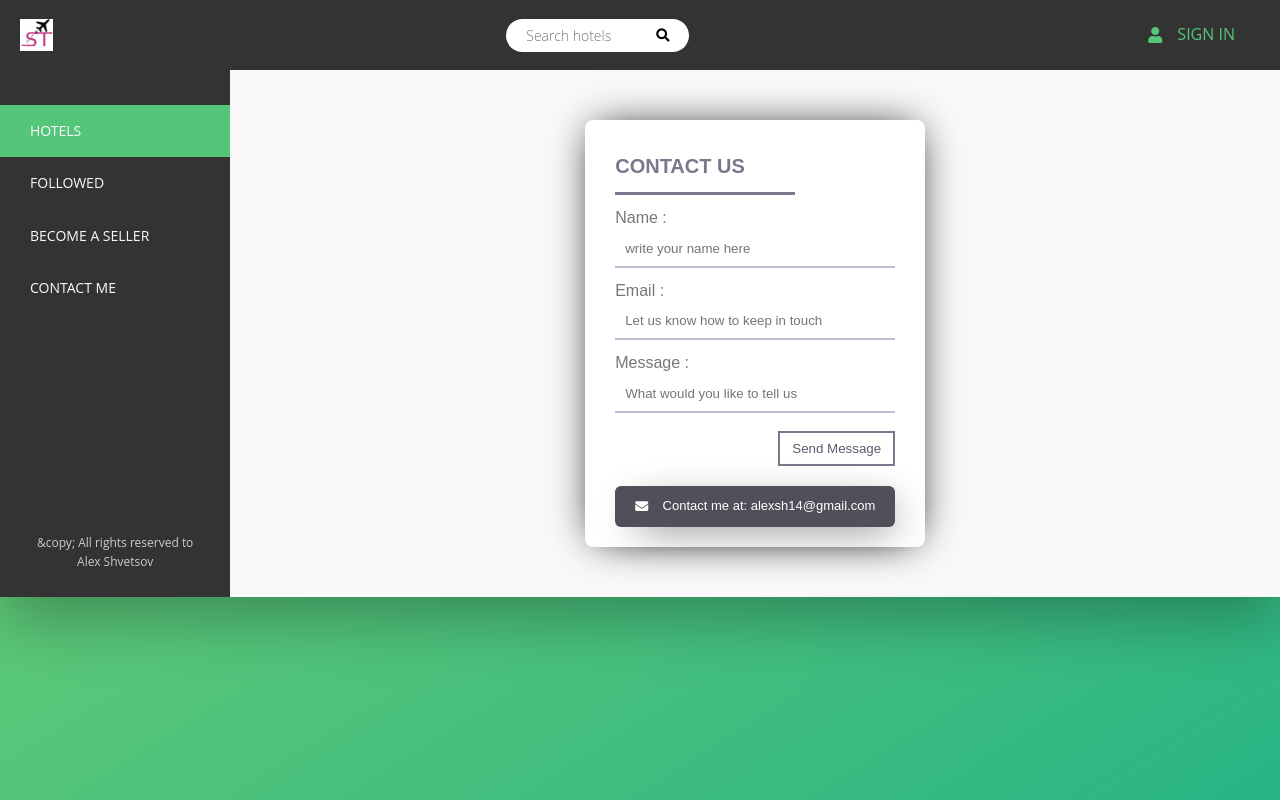
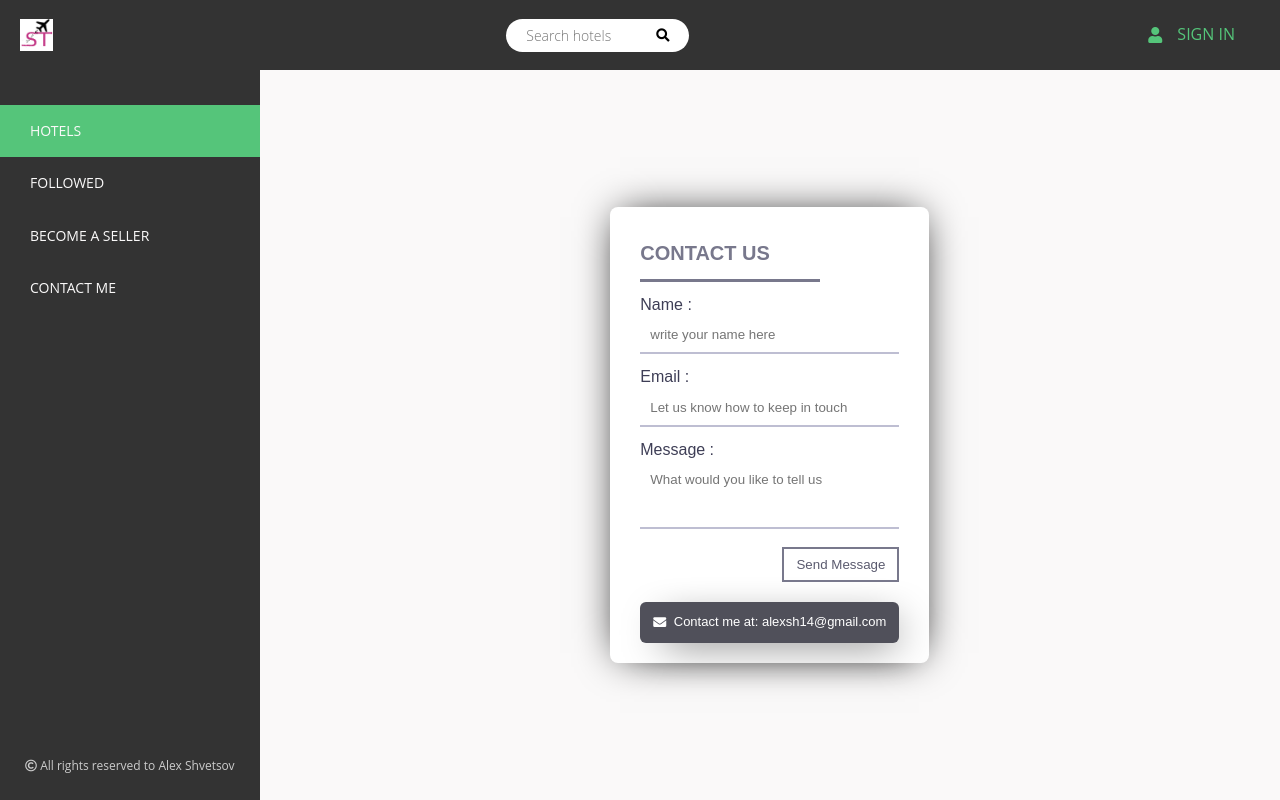
Before and after one commit to alexshvetsov/Shvetsov-tours, a React (Create React App) app in the folder frontend/: page /contact in a window 1280 px wide. Built offline with nearby package versions, Linux system fonts and the light colour scheme.

Commit message:
version 1.0 fixed version

```diff
--- a/frontend/src/app.scss
+++ b/frontend/src/app.scss
@@ -50,10 +50,11 @@ body {
   background-color: $--color-grey-light-1;
   box-shadow: $--shadow-dark;
 }
-@media only screen and (max-width: 90em) {
+@media only screen and (max-width: 900px) {
   .app {
     margin: 0;
-    height: fit-content;
+    min-height: fit-content;
+
     max-width: 100%;
     width: 100%;
   }
@@ -70,14 +71,14 @@ main {
   }
 }
 
-.sidebar {
-  background-color: var(--color-grey-dark-1);
+// .sidebar {
+//   background-color: var(--color-grey-dark-1);
 
-  flex: 0 0 18%;
-  display: flex;
-  flex-direction: column;
-  justify-content: space-between;
-}
+//   flex: 0 0 18%;
+//   display: flex;
+//   flex-direction: column;
+//   justify-content: space-between;
+// }
 
 .main-area {
   // flex:1 will make the item take all the row
--- a/frontend/src/components/header/header.scss
+++ b/frontend/src/components/header/header.scss
@@ -16,6 +16,7 @@
     display: none;
     height: 3.25rem;
 
+    z-index: 111;
     padding: 0.2rem 0.5rem;
     border: none;
     border-radius: 0.5rem;
@@ -23,7 +24,6 @@
         display: flex;
         flex-direction: column;
         justify-content: space-evenly;
-        z-index: 111;
     }
 }
 .bar1,
--- a/frontend/src/components/sidebar/Sidebar.js
+++ b/frontend/src/components/sidebar/Sidebar.js
@@ -23,7 +23,9 @@ const Sidebar = ({ history }) => {
                 setActiveLink('new')
                 break;
             case '/hotels/followed':
-                setActiveLink('followed')
+                if (userInfo) {
+                    setActiveLink('followed')
+                }
 
                 break;
             case '/Contact':
@@ -69,8 +71,8 @@ const Sidebar = ({ history }) => {
             </ul>
 
             <div className="legal">
-               {history.location.pathname.includes('hotel/')?'&copy; All rights reserved to Trillo 2017 and Alex Shvetsov':'&copy; All rights reserved to Alex Shvetsov'}
-                    </div>
+                <i class="far fa-copyright"></i>  {history.location.pathname.includes('hotel/') ? `All rights reserved to Trillo 2017 and Alex Shvetsov` : ' All rights reserved to Alex Shvetsov'}
+            </div>
         </nav>
 
     )
--- a/frontend/src/components/sidebar/sidebar.scss
+++ b/frontend/src/components/sidebar/sidebar.scss
@@ -2,11 +2,16 @@
 
 .sidebar{
     background-color: $--color-grey-dark-1;
-    flex: 0 0 18%;
+    // flex: 0 0 18%;
     display: flex;
     flex-direction: column;
     justify-content: space-between;
 }
+@media only screen and (max-width: 900px) {
+    .sidebar {
+      max-height: fit-content !important;
+    }
+  }
 
 
 
@@ -17,17 +22,17 @@
 
     @media only screen and (max-width:$bp-medium){
         display: flex;
+        visibility: hidden;
         margin: 0;
         height: 0;
+        opacity: 0;
         transition: all 1s;
     }
 
 
     &__item{
         position: relative;
-
         &:not(:last-child){
-
             @media only screen and (max-width:$bp-medium){
                 margin-bottom: 0;
             }
@@ -60,9 +65,10 @@
     }
 
 
-    &__item:active::before {
-        background-color: $--color-primary-light;
-    }
+    // &__item:active::before {
+    //     background-color: $--color-primary-light;
+    // }
+
 
 
     &__link:link,
@@ -112,6 +118,9 @@
     color: $--color-grey-light-4;
     text-align: center;
     padding: 2.5rem;
+    &>i{
+        display: inline;
+    }
 
     @media only screen and (max-width:$bp-medium){
         display: none;
@@ -120,10 +129,15 @@
 }
 
 .expend-nav{
+
     height: 5rem;
+    opacity: 1;
+    visibility: visible;
     transition: all 1s;
     @media only screen and (max-width:$bp-small){
         height: 6rem;
+        opacity: 1;
+        visibility: visible;
         transition: all 1s;
     }
 }
--- a/frontend/src/screens/contactUs/ContactUs.js
+++ b/frontend/src/screens/contactUs/ContactUs.js
@@ -17,11 +17,11 @@ const ContactUs = () => {
 
     const postMessage = async (e) => {
         e.preventDefault();
-        if(name.length===0 ||email.length===0 ||message.length===0){
+        if (name.length === 0 || email.length === 0 || message.length === 0) {
             setShowErrors(true)
             return
         }
-        dispatch(createHotelAction({name,email,message}))
+        dispatch(createHotelAction({ name, email, message }))
         setShowModal(true)
         setShowErrors(false)
 
@@ -38,28 +38,31 @@ const ContactUs = () => {
                     Contact Us
                 </h1>
                 <div className="contact-us__input-area">
-                <label htmlFor="name" className="contact-us__label">Name :{(showErrors && name.length===0) && <p className="contact-us__error">&nbsp; *</p>} </label>
+                    <label htmlFor="name" className="contact-us__label">Name :{(showErrors && name.length === 0) && <p className="contact-us__error">&nbsp; *</p>} </label>
                     <input placeholder='write your name here' type="text"
                         name='name' className="contact-us__input"
                         onChange={(e) => setName(e.target.value)} value={name}
-                required/>
+                        required />
                 </div>
                 <div className="contact-us__input-area">
-                <label htmlFor="email" className="contact-us__label">Email :{(showErrors && name.length===0) && <p className="contact-us__error">&nbsp; *</p>}</label>
+                    <label htmlFor="email" className="contact-us__label">Email :{(showErrors && name.length === 0) && <p className="contact-us__error">&nbsp; *</p>}</label>
                     <input placeholder='Let us know how to keep in touch'
                         type="email" name='email' className="contact-us__input"
                         onChange={(e) => setEmail(e.target.value)} value={email}
-                 required/>
+                        required />
                 </div>
                 <div className="contact-us__input-area">
-                <label htmlFor="message" className="contact-us__label">Message :{(showErrors && name.length===0) && <p className="contact-us__error">&nbsp; *</p>}</label>
-                <input placeholder='What would you like to tell us'
+                    <label htmlFor="message" className="contact-us__label">Message :{(showErrors && name.length === 0) && <p className="contact-us__error">&nbsp; *</p>}</label>
+                    {/* <input placeholder='What would you like to tell us'
                 type="text" name='message' className="contact-us__input"
                 onChange={(e) => setMessage(e.target.value)} value={message}
-                required/>
+                required/> */}
+                    <textarea className='contact-us__input' rows='3'
+                        placeholder='What would you like to tell us' name='message'
+                        value={message} onChange={(e) => setMessage(e.target.value)} required />
                 </div>
                 <div className="contact-us__btn-area">
-                <button  onClick={postMessage}
+                    <button onClick={postMessage}
                         className='contact-us__button'>
                         Send Message
                 </button>
--- a/frontend/src/screens/contactUs/contactUs.scss
+++ b/frontend/src/screens/contactUs/contactUs.scss
@@ -10,9 +10,7 @@
     display: flex;
     flex-direction: column;
 
-    &__ {
-        margin: auto;
-    }
+
 
     &__form {
         margin: auto;
@@ -20,7 +18,6 @@
         align-self: center;
         font-family: "Montserrat" "Roboto", sans-serif !important;
         background: #ffffff;
-        width: 340px;
         height: fit-content;
         border-radius: 8px;
         box-shadow: 0 0 40px -10px #000;
@@ -31,9 +28,9 @@
     }
 
     &__heading {
-        margin: 1rem 0;
         padding-bottom: 10px;
         width: 180px;
+        margin: 1rem 0;
         color: #78788c;
         border-bottom: 3px solid #78788c;
         font-size: 2rem;
@@ -48,6 +45,8 @@
 
     &__label {
         display: flex;
+        color: #3e3e56;
+
     }
 
     &__input {
@@ -61,6 +60,7 @@
         font-family: "Montserrat", sans-serif;
         transition: all 0.3s;
         border-bottom: 2px solid #bebed2;
+        font-family: inherit;
 
         &:focus {
             border-bottom: 2px solid #78788c;
@@ -95,7 +95,7 @@
         border-radius: 6px;
         font-size: 13px;
         box-shadow: 10px 10px 40px -14px #000;
-        justify-content: space-evenly;
+        justify-content: space-between;
 
         & > i {
             align-self: center;
@@ -103,7 +103,8 @@
             width: fit-content;
         }
         & > p {
-            width: fit-content;
+            // width: fit-content;
+            text-align: center;
         }
     }
     &__error {
--- a/frontend/src/screens/hotelScreen/HotelScreen.js
+++ b/frontend/src/screens/hotelScreen/HotelScreen.js
@@ -21,7 +21,7 @@ export const HotelScreen = ({ match }) => {
     const { success: successHotelReview, error: errorHotelReview } = hotelReviewCreate
 
 
-    const [rating, setRating] = useState(0)
+    const [rating, setRating] = useState(10)
     const [comment, setComment] = useState('')
     const [show, setShow] = useState(false)
 
@@ -77,7 +77,7 @@ export const HotelScreen = ({ match }) => {
                     </div>
 
                     <div className="hotel-screen__overview-rating">
-                        <div className="hotel-screen__overview-rating-avarage">{hotel.rating}</div>
+                        <div className="hotel-screen__overview-rating-avarage">{Math.floor(hotel.rating)}</div>
                         <div className="hotel-screen__overview-rating-count">{hotel.numReviews} votes</div>
                     </div>
                 </div>
@@ -96,6 +96,7 @@ export const HotelScreen = ({ match }) => {
                             <div className='hotel-screen__content-form-footer'>
                                 <span>0</span><input type='range' min='0' max='10'
                                 value={rating} onChange={(e) => setRating(e.target.value)}/><span>10</span>
+                                 <span className='hotel-screen__my-score'>{rating}/10</span>
                                 <button onClick={(e)=>submitHandler(e)}>submit</button>
                             </div>
                         </form>
--- a/frontend/src/screens/loginScreen/loginScreen.scss
+++ b/frontend/src/screens/loginScreen/loginScreen.scss
@@ -1,9 +1,10 @@
 @import "../../sass/variables.scss";
 
 .login-screen {
-    min-width: 100%;
+    width: 100%;
     min-height: 50rem;
     display: flex;
+    margin: 0 3rem;
 
     &__error{
         color: red;
@@ -11,7 +12,7 @@
 
     &__form {
         margin: auto;
-        padding: 3rem 5rem;
+        padding: 2rem 0;
         border-radius:8px;
         font-size: 1.6rem;
         display: flex;
--- a/frontend/src/screens/registerScreen/RegisterScreen.js
+++ b/frontend/src/screens/registerScreen/RegisterScreen.js
@@ -46,7 +46,7 @@ const RegisterScreen = ({ history }) => {
     return (
         <div className='register-screen'>
             <form className='register-screen__form'>
-                <h2 className='register-screen__form-heading'>Sigh Up</h2>
+                <h2 className='register-screen__form-heading'>Sign Up</h2>
                 {error ==='exists'?
                 <p className='register-screen__error'>* Email already taken</p>:
                  error? <p className='register-screen__error'>* All fileds are required</p>:
```
Also changed, not shown: frontend/src/screens/hotelScreen/hotelScreen.scss (+15 -2 lines), 2 other files (tests, documents, lock files or other folders). Lines whose indentation alone changed are shown as unchanged.
